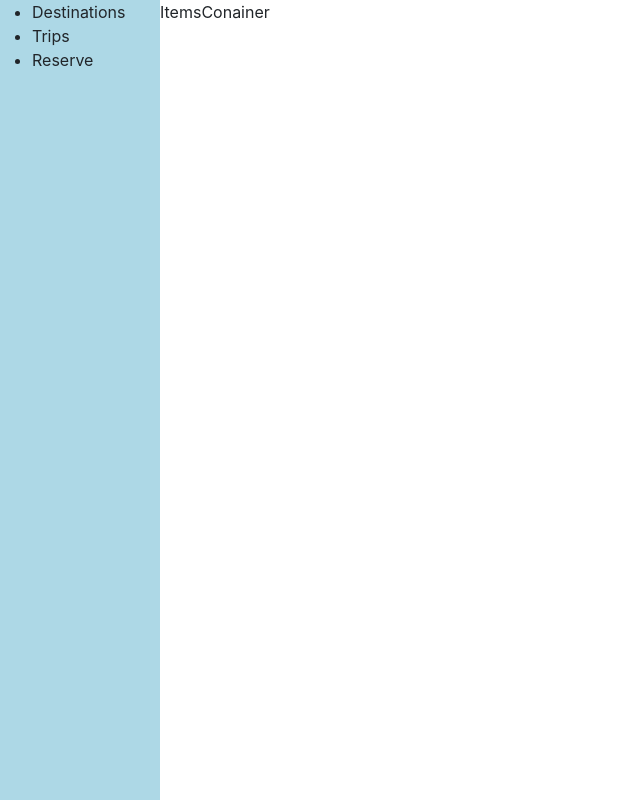
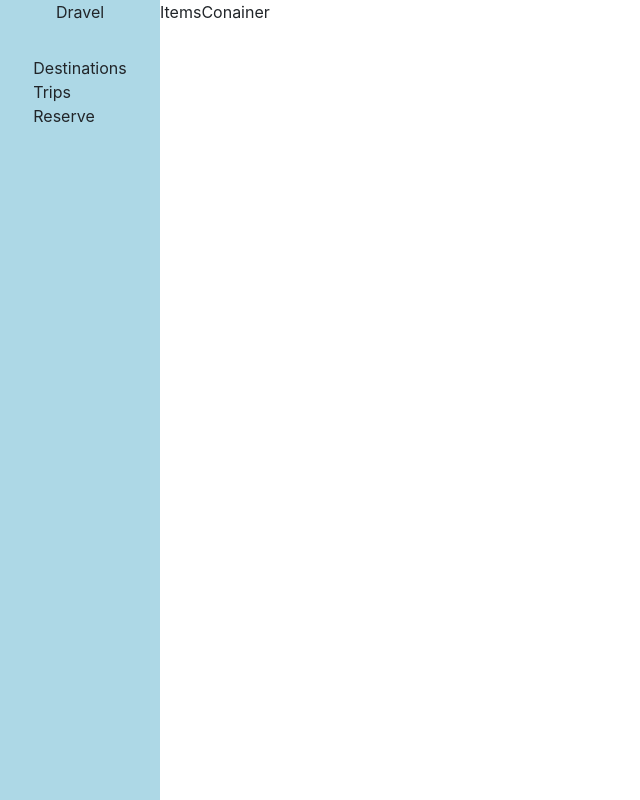
Before and after one commit to billionsjoel/dravel-app, a React (Create React App) app: page /home in a window 1280 px wide. Shown: the whole page, without its empty margins (0-640 px from the left). Built offline with nearby package versions, Linux system fonts and the light colour scheme.

Commit message:
Add style to menu

```diff
--- a/src/components/navigation.js
+++ b/src/components/navigation.js
@@ -2,8 +2,9 @@ import '../scss/nav.scss';
 
 function Navigation() {
   return (
-    <div className="menu-items">
-      <ul>
+    <div className="menu-container">
+      <div className="logo">Dravel</div>
+      <ul className="menu">
         <li>Destinations</li>
         <li>Trips</li>
         <li>Reserve</li>
--- a/src/scss/nav.scss
+++ b/src/scss/nav.scss
@@ -1,5 +1,17 @@
-.menu-items {
+.menu-container {
 	height: 100vh;
 	width: 20vh;
+	display: flex;
+	flex-direction: column;
+	align-items: center;
 	background-color: lightblue;
+
+	& > ul {
+		padding: 2rem;
+
+		& > li {
+			list-style: none;
+			gap: 1rem;
+		}
+	}
 }
```
